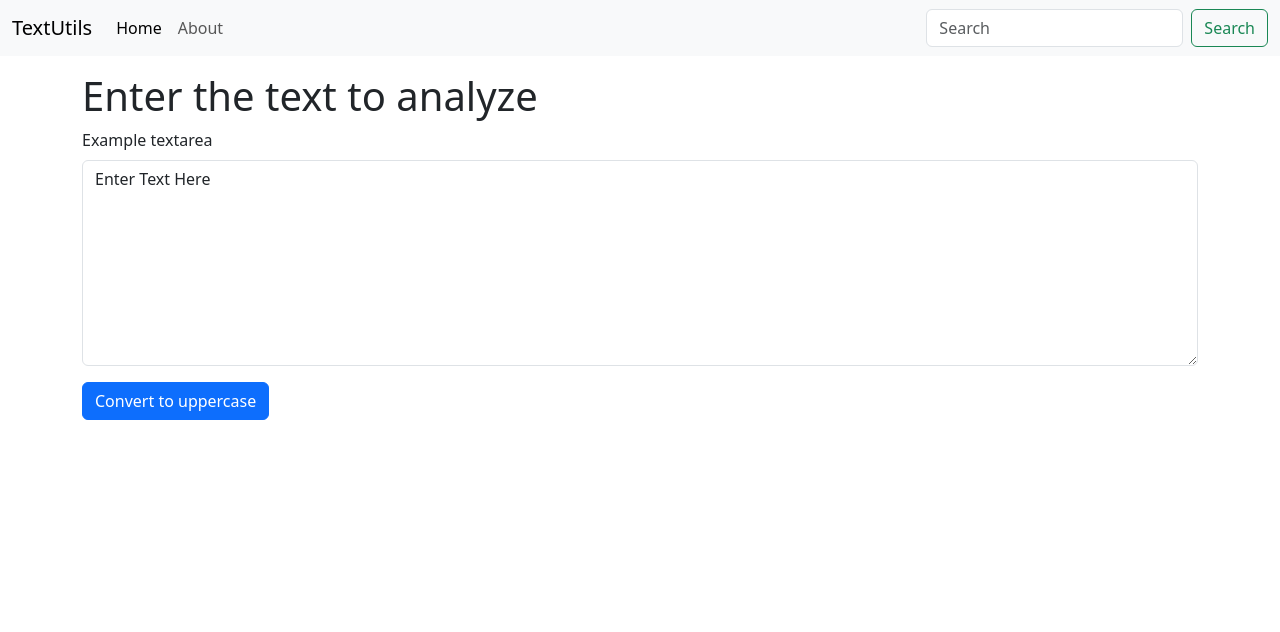
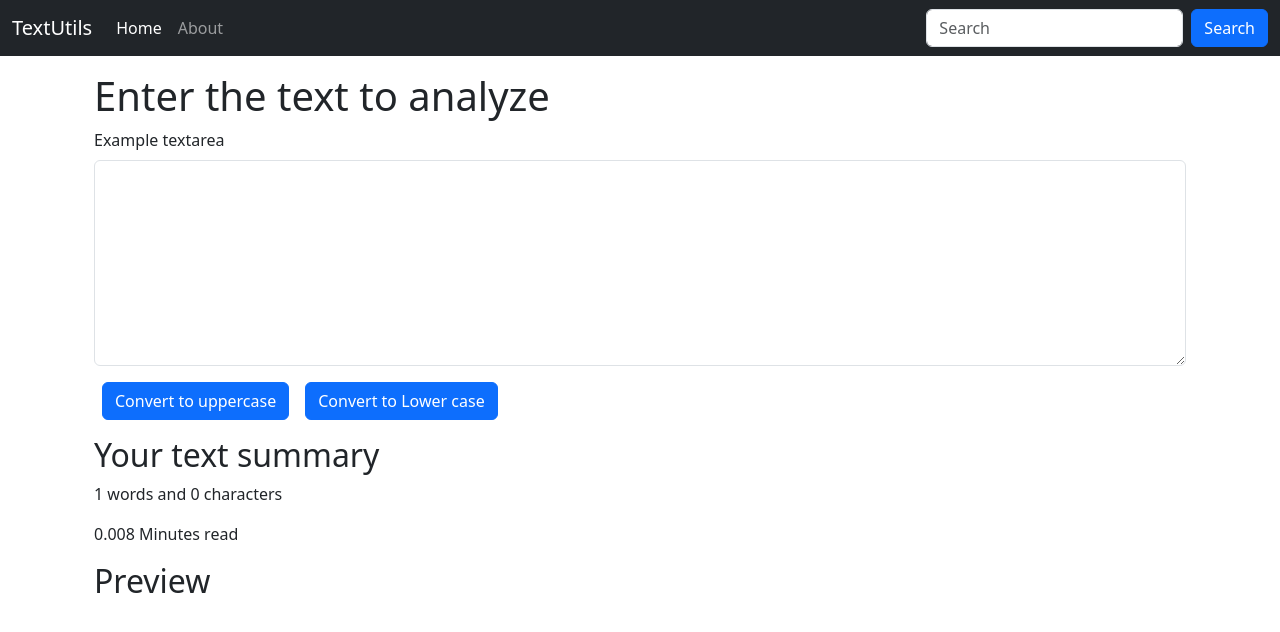
Before and after one commit to umarbsse/textutils, a React (Create React App) app: page / in a window 1280 px wide. Shown: the top 632 px of the page. Built offline with nearby package versions, Linux system fonts and the light colour scheme.

Commit message:
Video 8 done

```diff
--- a/src/components/Navbar.js
+++ b/src/components/Navbar.js
@@ -3,7 +3,7 @@
 
 export default function Navbar(props) {
   return (
-    <nav className="navbar navbar-expand-lg bg-body-tertiary">
+    <nav className="navbar navbar-expand-lg navbar-dark bg-dark ">
         <div className="container-fluid">
           <a className="navbar-brand" href="/">{props.title}</a>
           <button className="navbar-toggler" type="button" data-bs-toggle="collapse" data-bs-target="#navbarSupportedContent" aria-controls="navbarSupportedContent" aria-expanded="false" aria-label="Toggle navigation">
@@ -20,7 +20,7 @@
             </ul>
             <form className="d-flex" role="search">
               <input className="form-control me-2" type="search" placeholder="Search" aria-label="Search" />
-              <button className="btn btn-outline-success" type="submit">Search</button>
+              <button className="btn btn-primary" type="submit">Search</button>
             </form>
           </div>
         </div>
--- a/src/components/TextForm.js
+++ b/src/components/TextForm.js
@@ -6,14 +6,18 @@
     let newText = text.toUpperCase();
     setText(newText);
   };
+  const handleLoClick = () => {
+    //console.log("Uppercase button wah clicked");
+    let newText = text.toLowerCase();
+    setText(newText);
+  };
   const handleOnChange = (event) => {
-    //console.log("On change");
     setText(event.target.value);
   };
-  const [text, setText] = useState("Enter Text Here");
-  //setText ("abc");
+  const [text, setText] = useState("");
   return (
-    <div>
+    <>
+    <div className="container">
       <h1>{props.heading}</h1>
       <div className="mb-3">
         <label htmlFor="exampleFormControlTextarea1" className="form-label">
@@ -26,9 +30,20 @@
           rows="8"
         ></textarea>
       </div>
-      <button className="btn btn-primary" onClick={handleUpClick}>
+      <button className="btn btn-primary mx-2" onClick={handleUpClick}>
         Convert to uppercase
       </button>
+      <button className="btn btn-primary mx-2" onClick={handleLoClick}>
+        Convert to Lower case
+      </button>
     </div>
+    <div className="container my-3">
+      <h2>Your text summary</h2>
+      <p>{text.split(" ").length} words and {text.length} characters</p>
+      <p>{0.008*text.split(" ").length} Minutes read</p>
+      <h2>Preview</h2>
+      <p>{text}</p>
+    </div>
+    </>
   );
 }
```
